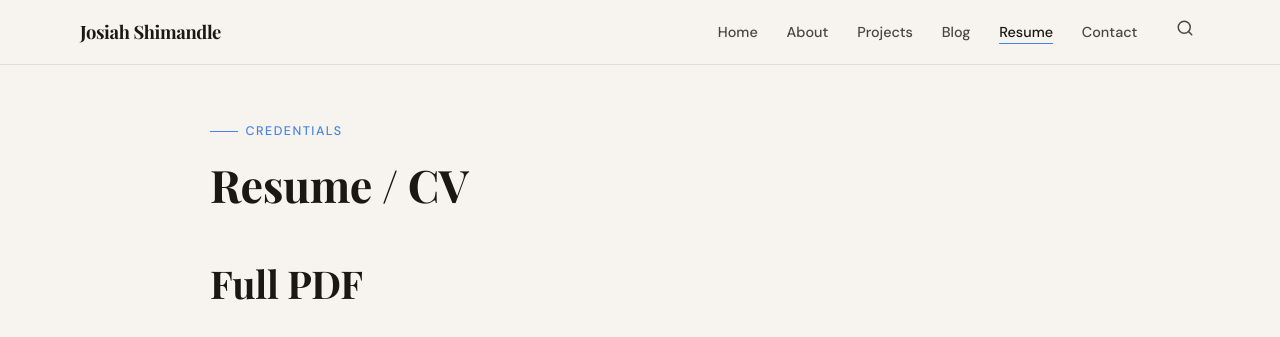
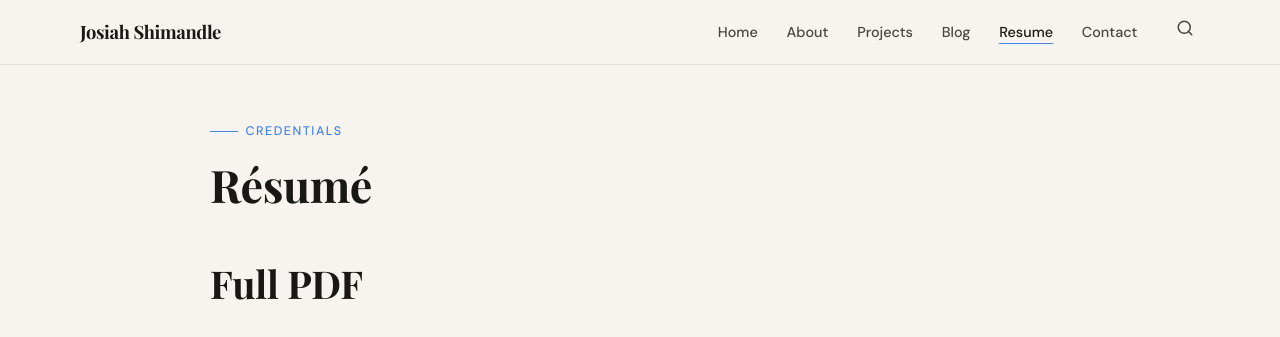
Before and after one commit to jshimandle/jshimandle.github.io, a Jekyll site: the page built from resume.html, in a window 1280 px wide and 900 px high. Shown: the top 337 px of the window. Built offline with Jekyll 4.4.1, drawn with Linux system fonts in a browser that asks for light colours; some web fonts are replaced; grey boxes are pictures that could not be loaded.

Commit message:
Update resume.html

```diff
--- a/resume.html
+++ b/resume.html
@@ -8,7 +8,7 @@ permalink: /resume/
   <div class="resume-header">
     <div>
       <p class="section-label">Credentials</p>
-      <h1 style="font-size:clamp(1.8rem,4vw,2.8rem);">Resume / CV</h1>
+      <h1 style="font-size:clamp(1.8rem,4vw,2.8rem);">Résumé</h1>
     </div>
     <div style="display:flex;gap:.8rem;flex-wrap:wrap;">
       <!-- (*) Upload your PDF to assets/ and update this link -->
```
